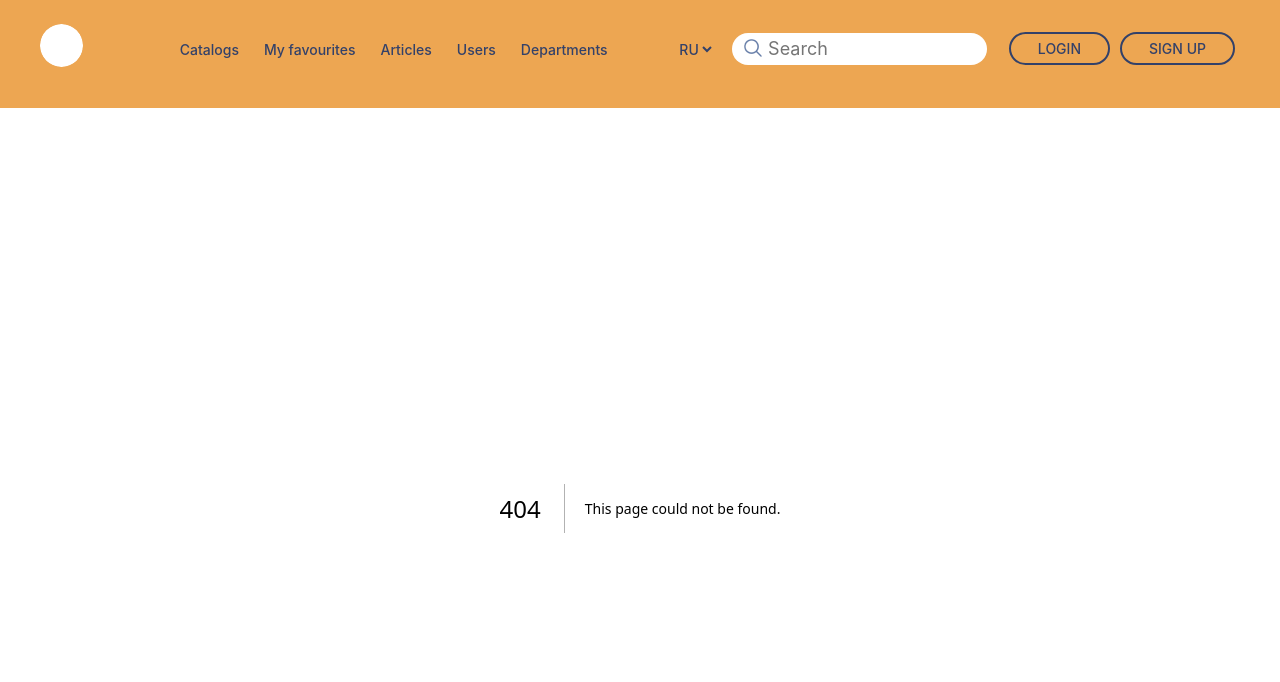
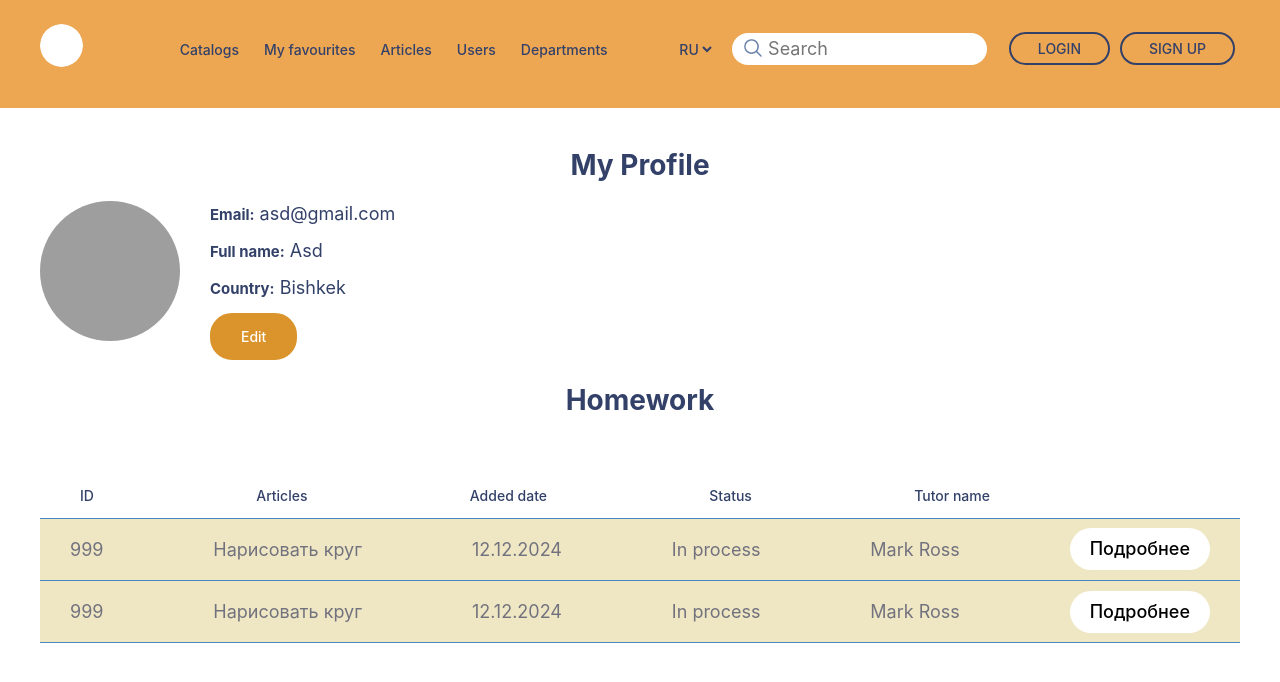
Before and after one commit to ESDP-JS17-ATTRACTOR/final, a Next.js app in the folder front/: page /myProfile/1 in a window 1280 px wide. Before the commit this address had no page. Shown: the top 682 px of the page. Built offline with nearby package versions, Linux system fonts and the light colour scheme; grey boxes are pictures that could not be loaded.

Commit message:
#16 Frontend
Предварительная верстка страницы "My Profile"

```diff
--- /dev/null
+++ b/front/src/components/UI/CardForHomework.tsx
@@ -0,0 +1,16 @@
+import React from 'react';
+
+const CardForHomework = () => {
+    return (
+        <div className="card-for-homework-block">
+            <p>999</p>
+            <p>Нарисовать круг</p>
+            <p>12.12.2024</p>
+            <p>In process</p>
+            <p>Mark Ross</p>
+            <button className="button homework-btn">Подробнее</button>
+        </div>
+    );
+};
+
+export default CardForHomework;
--- /dev/null
+++ b/front/src/pages/myProfile/[id].tsx
@@ -0,0 +1,41 @@
+import React from 'react';
+import CardForHomework from "@/components/UI/CardForHomework";
+
+const MyProfile = () => {
+    return (
+        <div className="container">
+            <div className="profile-block">
+                <h1>My Profile</h1>
+                <div className="profile-main-info-block">
+                    <div><img className="profile-avatar" src="https://encrypted-tbn0.gstatic.com/images?q=tbn:ANd9GcSU0VGHL3JrJAD7mgw9FP77qpKv0IuIv_p2hg&usqp=CAU" alt=""/></div>
+                    <div className="profile-info-block">
+                        <div>
+                        <h5>Email:</h5><span> asd@gmail.com</span>
+                        </div>
+                        <div>
+                        <h5>Full name:</h5><span> Asd</span>
+                        </div>
+                        <div>
+                        <h5>Country:</h5><span> Bishkek</span>
+                        </div>
+                        <button className="button profile-btn">Edit</button>
+                    </div>
+                </div>
+            </div>
+            <div className="homework-block">
+                <h2>Homework</h2>
+                <div className="homework-headlines-block">
+                    <p>ID</p>
+                    <p>Articles</p>
+                    <p>Added date</p>
+                    <p>Status</p>
+                    <p>Tutor name</p>
+                </div>
+                <CardForHomework/>
+                <CardForHomework/>
+            </div>
+        </div>
+    );
+};
+
+export default MyProfile;
--- a/front/src/styles/globals.scss
+++ b/front/src/styles/globals.scss
@@ -7,6 +7,7 @@
 @use "partials/buttons";
 @use "partials/authorization";
 @use "partials/register";
+@use "partials/my-profile";
 
 body {
   margin: 0;
--- a/front/src/styles/partials/_buttons.scss
+++ b/front/src/styles/partials/_buttons.scss
@@ -102,3 +102,21 @@
   background-repeat: no-repeat;
   background-position: center;
 }
+
+.profile-btn {
+  border: 2px solid $dark-orange;
+  color: #ffffff;
+  border-radius: 22px;
+  padding: 13px 29px;
+  font-size: 14px;
+  line-height: 17px;
+  &:hover {
+    background: transparent;
+    color: $dark-orange;
+  }
+  &:active {
+    background: $dark-orange;
+    border: 2px solid #ffffff;
+    color: #ffffff;
+  }
+}
--- /dev/null
+++ b/front/src/styles/partials/_my-profile.scss
@@ -0,0 +1,77 @@
+@use "../var/colors" as *;
+@use "../var/mixins" as *;
+
+h1 {
+  text-align: center;
+  font-weight: 700;
+  font-size: 28px;
+  line-height: 34px;
+}
+
+h2 {
+  color: $blue-text;
+  text-align: center;
+  font-weight: 700;
+  font-size: 28px;
+  line-height: 34px;
+  margin-bottom: 70px;
+}
+
+h5 {
+  display: inline-block;
+  margin-top: 0;
+  margin-bottom: 10px;
+}
+
+.profile-block {
+  margin-top: 40px;
+  color: $blue-text;
+}
+
+.profile-main-info-block {
+  display: flex;
+}
+
+.profile-info-block {
+  margin-left: 30px;
+}
+
+.profile-avatar {
+  width: 140px;
+  height: 140px;
+  border-radius: 50%;
+}
+
+.profile-btn {
+
+}
+
+.homework-headlines-block {
+  padding: 0 250px 0 40px;
+  display: flex;
+  justify-content: space-between;
+  align-items: center;
+  border-bottom: 1px solid #4688C1;
+  p {
+    color: $blue-text;
+    font-style: normal;
+    font-weight: 500;
+    font-size: 14px;
+    line-height: 17px;
+    margin-top: 0;
+  }
+}
+
+.card-for-homework-block {
+  padding: 0 30px;
+  background-color: $light-orange;
+  display: flex;
+  justify-content: space-between;
+  align-items: center;
+  border-bottom: 1px solid #4688C1;
+}
+
+.homework-btn {
+  padding: 10px 20px;
+  background-color: #ffffff;
+}
--- a/front/src/styles/var/_colors.scss
+++ b/front/src/styles/var/_colors.scss
@@ -1,4 +1,5 @@
 $orange: #EDA652;
 $dark-orange: #DA942B;
+$light-orange: #EFE7C4;
 $blue-text: #334169;
 $gray: #F5F0F0;
```
